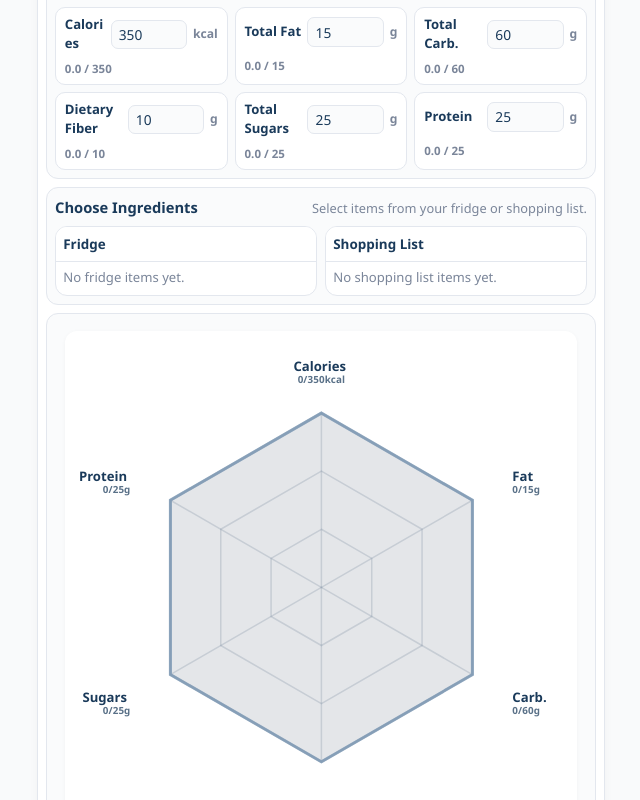
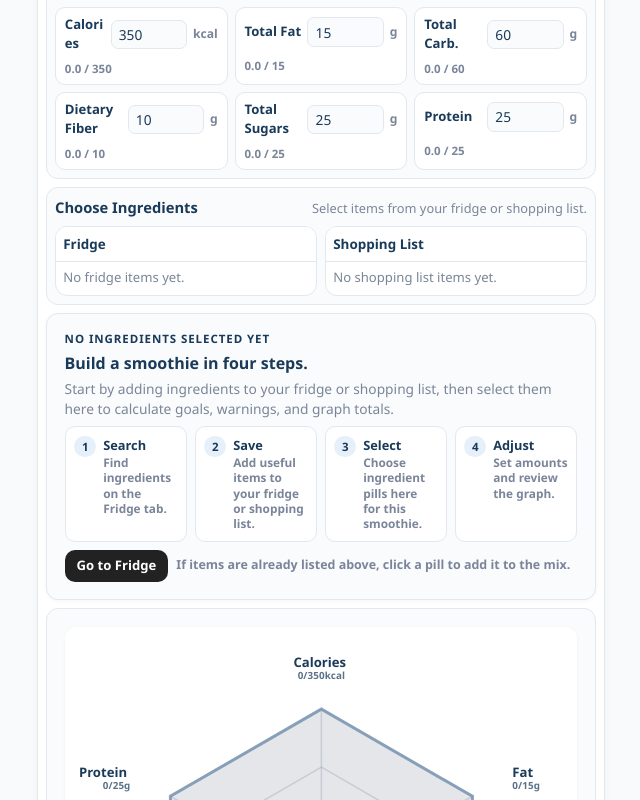
Before and after one commit to Ddupasquier/smoothie-mixer, a SvelteKit app: page /mix in a window 1280 px wide. Shown: the part 479-1279 px from the top of the page, without its empty margins (319-959 px from the left). Built offline with nearby package versions, Linux system fonts and the light colour scheme.

Commit message:
mix empty state

```diff
--- /dev/null
+++ b/src/lib/components/MixEmptyState.svelte
@@ -0,0 +1,164 @@
+<script lang="ts">
+	const steps = [
+		{
+			title: "Search",
+			text: "Find ingredients on the Fridge tab.",
+		},
+		{
+			title: "Save",
+			text: "Add useful items to your fridge or shopping list.",
+		},
+		{
+			title: "Select",
+			text: "Choose ingredient pills here for this smoothie.",
+		},
+		{
+			title: "Adjust",
+			text: "Set amounts and review the graph.",
+		},
+	];
+</script>
+
+<section class="mix-empty-state" aria-label="How to build a smoothie">
+	<div class="mix-empty-state__intro">
+		<p class="mix-empty-state__eyebrow">No ingredients selected yet</p>
+		<h4>Build a smoothie in four steps.</h4>
+		<p>
+			Start by adding ingredients to your fridge or shopping list, then select
+			them here to calculate goals, warnings, and graph totals.
+		</p>
+	</div>
+
+	<ol class="mix-empty-state__steps">
+		{#each steps as step, index}
+			<li>
+				<span>{index + 1}</span>
+				<div>
+					<strong>{step.title}</strong>
+					<p>{step.text}</p>
+				</div>
+			</li>
+		{/each}
+	</ol>
+
+	<div class="mix-empty-state__actions">
+		<a href="/fridge">Go to Fridge</a>
+		<p>If items are already listed above, click a pill to add it to the mix.</p>
+	</div>
+</section>
+
+<style lang="scss">
+	@use "../../styles/variables" as *;
+
+	.mix-empty-state {
+		display: grid;
+		gap: $app-gap-sm;
+		padding: $app-gap-md;
+		background: $app-bg;
+		border: $app-border;
+		border-radius: $app-card-radius;
+		box-shadow: $app-card-shadow;
+	}
+
+	.mix-empty-state__intro {
+		display: grid;
+		gap: 0.25rem;
+
+		h4 {
+			color: $app-primary;
+			font-size: 1rem;
+			font-weight: 800;
+		}
+
+		p {
+			color: $app-muted;
+			font-size: 0.86rem;
+			line-height: 1.4;
+		}
+	}
+
+	.mix-empty-state__intro .mix-empty-state__eyebrow {
+		color: $app-primary;
+		font-size: 0.72rem;
+		font-weight: 900;
+		letter-spacing: 0.08em;
+		text-transform: uppercase;
+	}
+
+	.mix-empty-state__steps {
+		display: grid;
+		grid-template-columns: repeat(auto-fit, minmax(115px, 1fr));
+		gap: 0.45rem;
+		list-style: none;
+	}
+
+	li {
+		display: grid;
+		grid-template-columns: auto minmax(0, 1fr);
+		gap: 0.45rem;
+		align-items: start;
+		min-width: 0;
+		padding: 0.55rem;
+		background: $app-section-bg;
+		border: $app-border;
+		border-radius: $app-radius;
+	}
+
+	span {
+		display: grid;
+		place-items: center;
+		width: 1.35rem;
+		height: 1.35rem;
+		color: $app-primary;
+		background: $app-accent;
+		border-radius: 999px;
+		font-size: 0.72rem;
+		font-weight: 900;
+	}
+
+	strong {
+		display: block;
+		color: $app-primary;
+		font-size: 0.8rem;
+		font-weight: 800;
+	}
+
+	li p {
+		color: $app-muted;
+		font-size: 0.74rem;
+		font-weight: 600;
+		line-height: 1.3;
+	}
+
+	.mix-empty-state__actions {
+		display: flex;
+		flex-wrap: wrap;
+		gap: 0.5rem;
+		align-items: center;
+
+		a {
+			display: inline-flex;
+			align-items: center;
+			justify-content: center;
+			min-height: 2rem;
+			padding: 0 0.75rem;
+			color: $app-btn-text;
+			background: $app-btn-bg;
+			border-radius: $app-radius;
+			font-size: 0.82rem;
+			font-weight: 800;
+			text-decoration: none;
+
+			&:hover {
+				background: $app-btn-bg-hover;
+			}
+		}
+
+		p {
+			color: $app-muted;
+			font-size: 0.78rem;
+			font-weight: 600;
+			line-height: 1.35;
+		}
+	}
+</style>
--- a/src/routes/mix/+page.svelte
+++ b/src/routes/mix/+page.svelte
@@ -4,6 +4,7 @@
     import NutrientOverageSummary, {
         type NutrientOverage,
     } from "$lib/components/NutrientOverageSummary.svelte";
+    import MixEmptyState from "$lib/components/MixEmptyState.svelte";
     import PointShape from "$lib/components/PointShape.svelte";
     import SmartWarnings from "$lib/components/SmartWarnings.svelte";
     import TextInputDialog from "$lib/components/TextInputDialog.svelte";
@@ -889,6 +890,8 @@
                         {/each}
                     </div>
                 </section>
+            {:else}
+                <MixEmptyState />
             {/if}
 
             <div class="shape-panel" aria-label="Generated shape">
```
